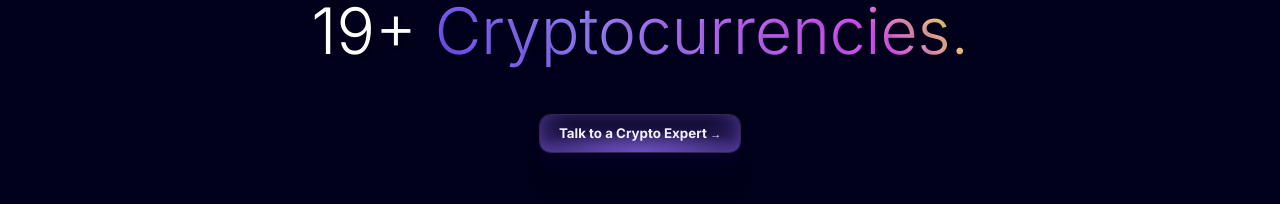
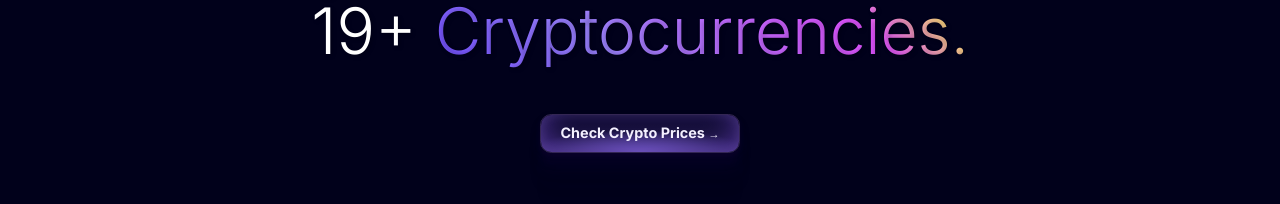
Before and after one commit to HeryRuiz/YouCoin-CryptoMarket, a React (Vite) app: page / in a window 1280 px wide. Shown: the part 1045-1249 px from the top of the page. Built offline with nearby package versions, Linux system fonts and the light colour scheme; no server answers.

Commit message:
changed button name

```diff
--- a/src/components/Text.jsx
+++ b/src/components/Text.jsx
@@ -20,7 +20,7 @@ function Text({ setArrowStyle, resetArrowStyle, toSection }) {
             onMouseOver={setArrowStyle("text__arrow")}
             onMouseOut={resetArrowStyle("text__arrow")}
           >
-            Talk to a Crypto Expert <span className="text__arrow">→</span>
+            Check Crypto Prices  <span className="text__arrow">→</span>
           </button>
         </div>
       </section>
--- a/src/styles/Text.css
+++ b/src/styles/Text.css
@@ -75,7 +75,7 @@
   cursor: pointer;
   display: inline-block;
   font-family: "Inter", sans-serif;
-  font-weight: 500;
+  font-size: 0.9rem;
   font-weight: 600;
   gap: 0.3rem;
   line-height: 20px;
```
